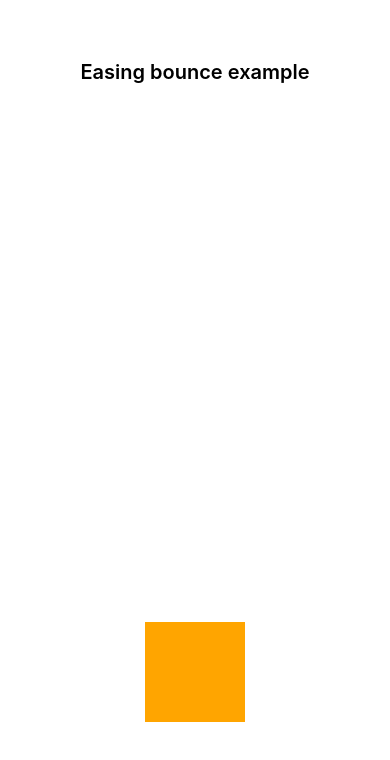
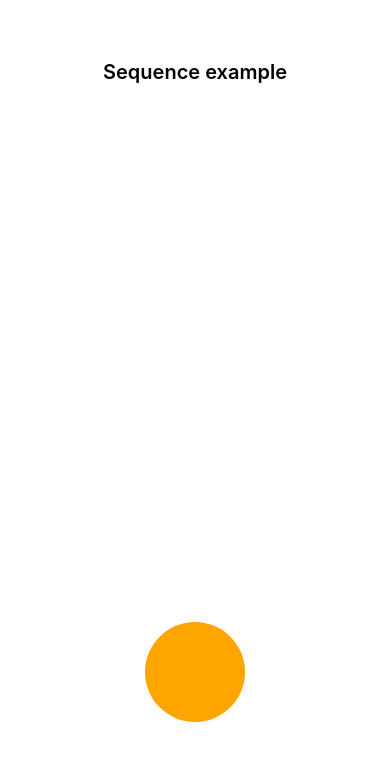
Before and after one commit to ck3g/RNAnimationExamples, a React Native app: screen / in a window 390 px wide. Shown: the top 760 px of the page. Built offline with nearby package versions, Linux system fonts and the light colour scheme.

Commit message:
Add sequence animation example

```diff
--- a/App.js
+++ b/App.js
@@ -14,7 +14,8 @@ import {
   ChangeColorExample,
   SpringVerticalMotionExample,
   LoopRotateExample,
-  EasingBounceExample
+  EasingBounceExample,
+  SequenceExample
 } from './examples';
 
 const examples = {
@@ -73,12 +74,16 @@ const examples = {
   easingBounce: {
     title: 'Easing bounce example',
     component: EasingBounceExample
+  },
+  sequence: {
+    title: 'Sequence example',
+    component: SequenceExample
   }
 }
 
 export default class App extends React.Component {
   state = {
-    currentExample: 'easingBounce' // Change to see an example
+    currentExample: 'sequence' // Change to see an example
   }
 
   render() {
--- /dev/null
+++ b/examples/SequenceExample.js
@@ -0,0 +1,57 @@
+import React from 'react';
+import { Animated, View, Easing } from 'react-native';
+
+class SequenceExample extends React.Component {
+  state = {
+    transformAnimation: new Animated.Value(0),
+    fallAnimation: new Animated.Value(0)
+  }
+
+  componentDidMount() {
+    const transformToBallAnimation = Animated.timing(
+      this.state.transformAnimation,
+      {
+        toValue: 50,
+        duration: 1000
+      }
+    );
+
+    const fallAnimation = Animated.timing(
+      this.state.fallAnimation,
+      {
+        toValue: 250,
+        duration: 3000,
+        easing: Easing.bounce
+      }
+    );
+
+    Animated.sequence([
+      transformToBallAnimation,
+      fallAnimation
+    ]).start();
+  }
+
+  render() {
+    const animationStyles = {
+      borderRadius: this.state.transformAnimation,
+      transform: [
+        { translateY: this.state.fallAnimation }
+      ]
+    };
+
+    return (
+      <Animated.View style={[objectStyles.object, animationStyles]}>
+      </Animated.View>
+    );
+  }
+}
+
+const objectStyles = {
+  object: {
+    backgroundColor: 'orange',
+    width: 100,
+    height: 100
+  }
+}
+
+export { SequenceExample };
--- a/examples/index.js
+++ b/examples/index.js
@@ -12,3 +12,4 @@ export * from './ChangeColorExample';
 export * from './SpringVerticalMotionExample';
 export * from './LoopRotateExample';
 export * from './EasingBounceExample';
+export * from './SequenceExample';
```
